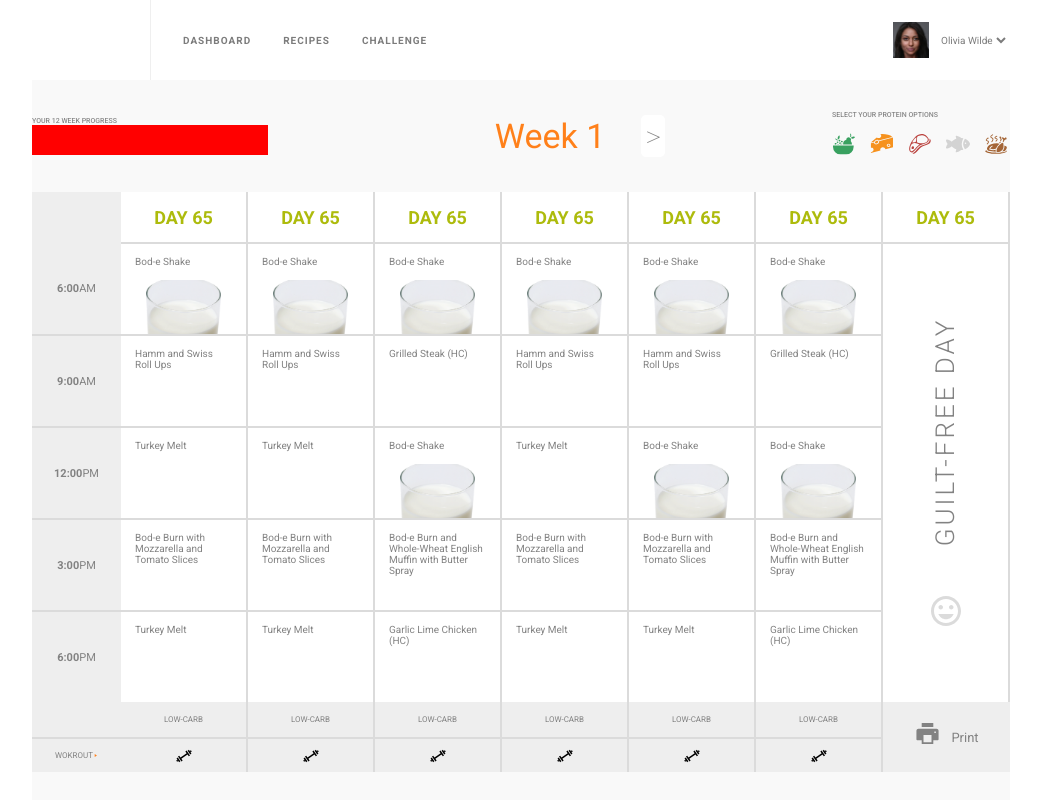
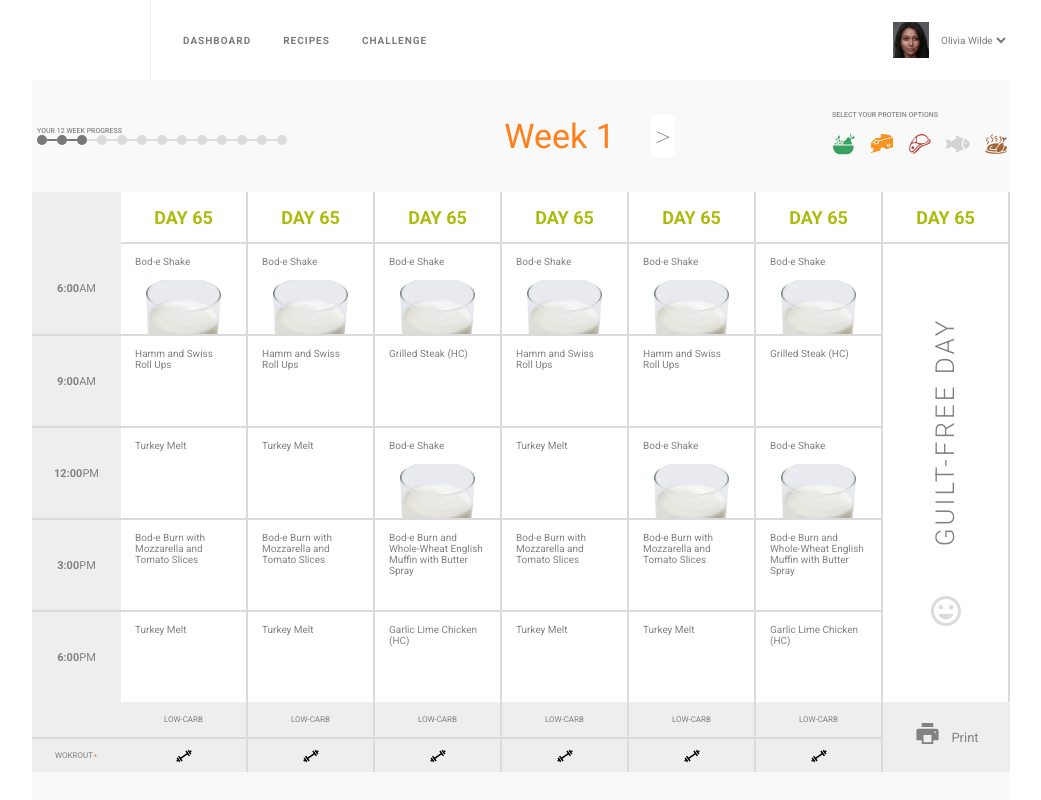
Before and after one commit to molekJ/recruitment-task-get-r, a React (Create React App) app: page / in a window 1280 px wide. Shown: the top 800 px of the page, without its empty margins (119-1160 px from the left). Built offline with nearby package versions, Linux system fonts and the light colour scheme.

Commit message:
WeekProgressBar ready- without interaction

```diff
--- a/src/GlobalStyles.js
+++ b/src/GlobalStyles.js
@@ -14,6 +14,7 @@ export const GlobalStyle = createGlobalStyle`
     --darkgrey4: #828282;
     --darkgrey5: #e9e9e9;
     --darkgrey6: #e1e1e1;
+    --darkgrey7: #787878;
     --orange: #ff801a;
     --lightorange: #ffc79a;
     --lightgreen: #adbb0c;
--- a/src/components/InteractiveBar/InteractiveBarElements.js
+++ b/src/components/InteractiveBar/InteractiveBarElements.js
@@ -11,7 +11,8 @@ export const ContainerBar = styled.div`
 
 export const WeekProgressContainer = styled.div`
   height: 100%;
-  /* border: 1px solid black; */
+  margin-left: 5px;
+
   display: flex;
   flex-direction: column;
   justify-content: center;
@@ -22,11 +23,7 @@ export const WeekProgressH3 = styled.h3`
   color: var(--darkgrey3);
   text-transform: uppercase;
 `;
-export const WeekProgressBar = styled.div`
-  height: 30px;
-  width: 236px;
-  background: red;
-`;
+
 export const WeekSlider = styled.div`
   height: 100%;
   /* border: 1px solid black; */
--- /dev/null
+++ b/src/components/InteractiveBar/WeekProgressBar.js
@@ -0,0 +1,72 @@
+import React from "react";
+import styled from "styled-components";
+
+const Ball = styled.div`
+  width: 10px;
+  height: 10px;
+  border-radius: 50%;
+  background: var(--grey2);
+
+  :nth-of-type(1) {
+    background: var(--darkgrey7);
+  }
+
+  :nth-of-type(3) {
+    background: var(--darkgrey7);
+  }
+
+  :nth-of-type(5) {
+    background: var(--darkgrey7);
+  }
+`;
+
+const Container = styled.div`
+  display: flex;
+`;
+
+const HorizontalLine = styled.div`
+  width: 10px;
+  height: 2px;
+  background: var(--grey2);
+  align-self: center;
+
+  :nth-of-type(2) {
+    background: var(--darkgrey7);
+  }
+  :nth-of-type(4) {
+    background: var(--darkgrey7);
+  }
+`;
+
+export default function WeekProgressBar() {
+  return (
+    <Container>
+      <Ball />
+      <HorizontalLine />
+      <Ball />
+      <HorizontalLine />
+
+      <Ball />
+      <HorizontalLine />
+      <Ball />
+      <HorizontalLine />
+      <Ball />
+      <HorizontalLine />
+      <Ball />
+      <HorizontalLine />
+      <Ball />
+      <HorizontalLine />
+      <Ball />
+      <HorizontalLine />
+      <Ball />
+      <HorizontalLine />
+      <Ball />
+      <HorizontalLine />
+      <Ball />
+      <HorizontalLine />
+      <Ball />
+      <HorizontalLine />
+      <Ball />
+    </Container>
+  );
+}
--- a/src/components/InteractiveBar/index.js
+++ b/src/components/InteractiveBar/index.js
@@ -3,7 +3,6 @@ import {
   ContainerBar,
   WeekProgressContainer,
   WeekProgressH3,
-  WeekProgressBar,
   WeekSlider,
   SliderBtn,
   SliderH2,
@@ -20,6 +19,7 @@ import {
   GiFruitBowl,
 } from "react-icons/gi";
 import { IoFish } from "react-icons/io5";
+import WeekProgressBar from "./WeekProgressBar";
 
 export default function InteractivBar({ week, setWeek }) {
   const [isCheckVege, setIsCheckVege] = useState(false);
```
